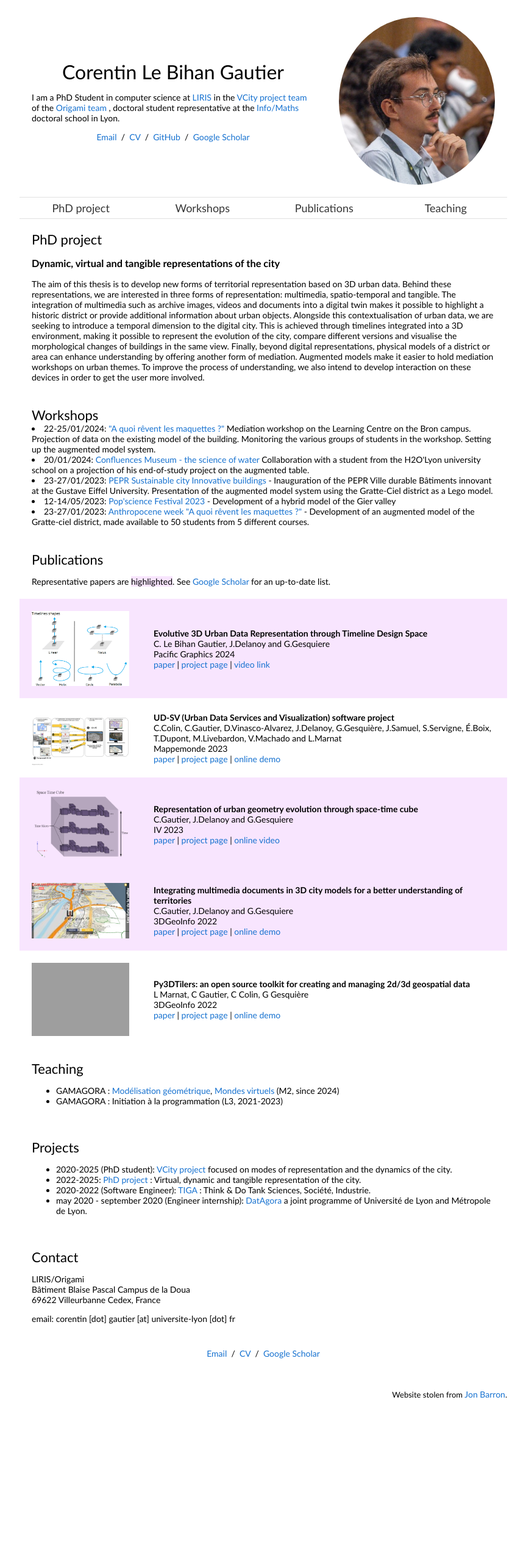
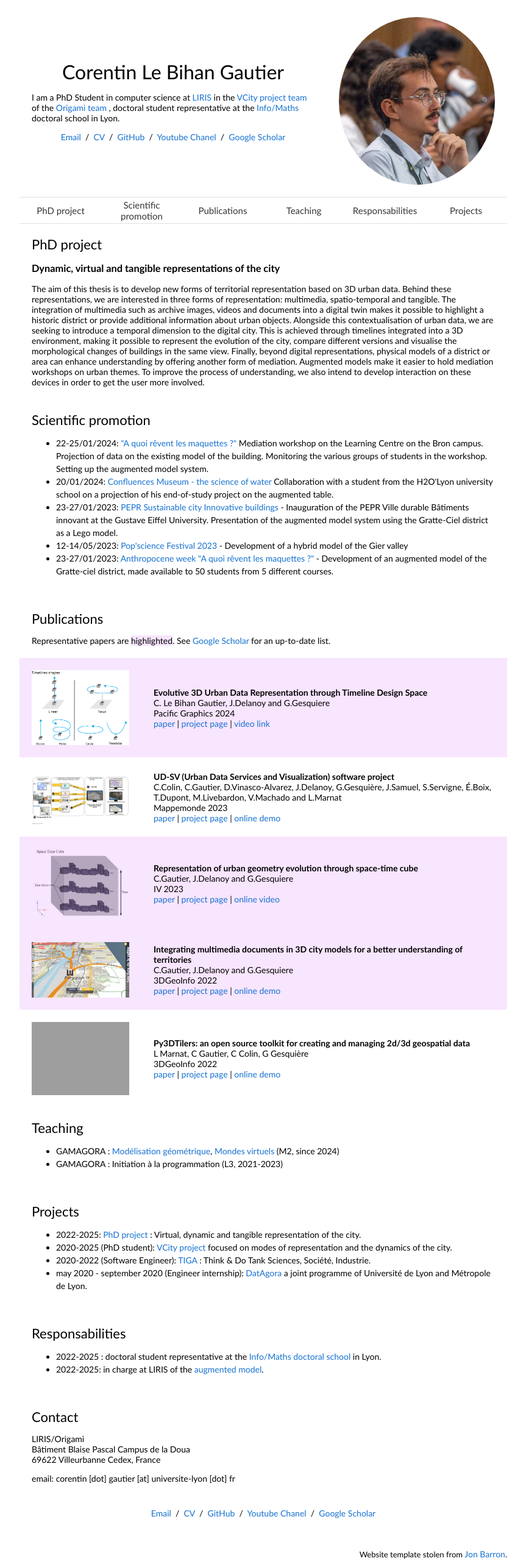
Before and after one commit to CorentinGaut/CorentinGaut.github.io, a plain HTML site: page index.html in a window 1280 px wide. Shown: the whole page at 61% size, without its empty margins (208-1071 px from the left). Before the commit the page ends 2303 px from the top, so only its background shows below. Drawn offline with Linux system fonts and the light colour scheme; grey boxes are pictures that could not be loaded.

Commit message:
Update website

```diff
--- a/assets/css/stylesheet.css
+++ b/assets/css/stylesheet.css
@@ -181,7 +181,7 @@ table.toc  {
     }
 
 th.toc {
-  width: 25%;
+  width: 15%;
   height: 30px;
   }
 a.toc:hover {
@@ -191,5 +191,9 @@ a.toc:hover {
 a.toc {
   color: #363636;
   font-weight: normal;
-  font-size: 18px;
+  font-size: 15px;
 }
+
+ul > li {
+  line-height: 1.5;
+}
--- a/index.html
+++ b/index.html
@@ -38,6 +38,7 @@
                     <a href="mailto:corentin.gautier@universite-lyon.fr">Email</a> &nbsp;/&nbsp;
                     <a href="./assets/pdf/Cv.pdf" target="_blank">CV</a> &nbsp;/&nbsp;
                     <a href="https://github.com/CorentinGaut" target="_blank">GitHub</a> &nbsp;/&nbsp;
+                    <a href="https://www.youtube.com/@corentingautier3330" target="_blank">Youtube Chanel</a> &nbsp;/&nbsp;
                     <a href="https://scholar.google.com/citations?user=kM7E7DUAAAAJ&hl=fr&authuser=1">Google Scholar</a>
                 </p>
             </td>
@@ -50,9 +51,11 @@
             <tbody><tr class="toc">
                 <!--            <td style="padding:20px;width:100%;vertical-align:middle">-->
                 <th class="toc"><a class="toc" href="#phd">PhD project</a></th>
-                <th class="toc"><a class="toc" href="#students">Workshops</a></th>
+                <th class="toc"><a class="toc" href="#students">Scientific promotion</a></th>
                 <th class="toc"><a class="toc" href="#pub">Publications</a></th>
                 <th class="toc"><a class="toc" href="#teaching">Teaching</a></th>
+                <th class="toc"><a class="toc" href="#projects">Responsabilities</a></th>
+                <th class="toc"><a class="toc" href="#projects">Projects</a></th>
                 <!-- <th class="toc"><a class="toc" href="#opinions">Opinions</a></th> -->
                 <!--            </td>-->
             </tr>
@@ -75,7 +78,8 @@
         <tr>
             <td style="padding:20px;width:100%;vertical-align:middle">
                 <a class="anchor-point" id="students"></a>
-                <heading>Workshops</heading>
+                <heading>Scientific promotion</heading>
+                <ul>
                     </li><li> 22-25/01/2024: <a href="https://github.com/VCityTeam/VCity/blob/master/Projects/Phd_Corentin_Gautier/Projets/Maquette/RetoursMaquette.md#retours-maquette-tangible" target="_blank">"A quoi rêvent les maquettes ?"</a> Mediation workshop on the Learning Centre on the Bron campus. Projection of data on the existing model of the building. Monitoring the various groups of students in the workshop. Setting up the augmented model system.
 
                     </li><li> 20/01/2024: <a href="https://www.museedesconfluences.fr/fr/agenda/la-science-de-leau" target="_blank">Confluences Museum - the science of water</a> Collaboration with a student from the H2O'Lyon university school on a projection of his end-of-study project on the augmented table.
@@ -198,24 +202,32 @@
         <table width="100%" align="center" border="0" cellspacing="0" cellpadding="20"><tbody>
         <tr>
             <td>
+                <a class="anchor-point" id="projects"></a>
                 <heading>Projects</heading>
                 <p>
                    </p><ul>
+                    </li><li> 2022-2025: <a href="https://projet.liris.cnrs.fr/vcity/" target="_blank">PhD project</a> : Virtual, dynamic and tangible representation of the city.
                     </li><li> 2020-2025 (PhD student): <a href="https://projet.liris.cnrs.fr/vcity/" target="_blank">VCity project</a> focused on modes of representation and the dynamics of the city.
-                    </li><li> 2022-2025: <a href="https://projet.liris.cnrs.fr/vcity/" target="_blank">PhD project</a> : Virtual, dynamic and tangible representation of the city.
 					</li><li> 2020-2022 (Software Engineer): <a href="https://www.tank-ssi.org" target="_blank">TIGA</a> : Think & Do Tank Sciences, Société, Industrie.
                     <li> may 2020 - september 2020 (Engineer internship): <a href="https://projet.liris.cnrs.fr/vcity/DatAgora/" target="_blank"> DatAgora </a> a joint programme of Université de Lyon and Métropole de Lyon.
-                    <!-- </li><li> 2018-2021: CIFRE PhD with Camille Couprie at Facebook AI Research
-                    </li><li> 2018-2022: <a href="https://enherit.enpc.fr/" target="_blank"> ANR JCJC EnHerit project </a> on enhancing heritage image databases
-                    </li><li> 2019-2022: CIFRE PhD with Patrick Perez and Renaud Marlet at Valeo AI
-                    </li><li> 2021-2025: <a href="https://vhs.hypotheses.org/" target="_blank">ANR VHS project </a> on historical scientific illustrations
-                    </li><li> 2022-2026: <a href="https://eida.hypotheses.org/" target="_blank">ANR EIDA project</a> on historical astronomical diagrams
-                    </li><li> 2023-2028: <a href="https://erc-discover.github.io/">ERC starting grant DISCOVER </a> on visual structures discovery -->
-<!--                    <li> <a href="" target="_blank"></a>-->
                 </li></ul>
             </td>
         </tr>
         </tbody></table>
+
+        <table width="100%" align="center" border="0" cellspacing="0" cellpadding="20"><tbody>
+            <tr>
+                <td>
+                    <a class="anchor-point" id="projects"></a>
+                    <heading>Responsabilities</heading>
+                    <p>
+                       </p><ul>
+                        </li><li> 2022-2025 : doctoral student representative at the <a href="http://edinfomaths.universite-lyon.fr/" target="_blank">Info/Maths doctoral school</a> in Lyon.
+                        </li><li> 2022-2025: in charge at LIRIS of the <a href="https://projet.liris.cnrs.fr/vcity/research/tangible_interface/" target="_blank">augmented model</a>.
+                        </li></ul>
+                </td>
+            </tr>
+            </tbody></table>
 
         <table width="100%" align="center" border="0" cellspacing="0" cellpadding="20"><tbody>
         <tr>
@@ -238,6 +250,8 @@
                 <p style="text-align:center">
                     <a href="mailto:corentin.gautier@universite-lyon.fr">Email</a> &nbsp;/&nbsp;
                     <a href="./assets/pdf/Cv.pdf" target="_blank">CV</a> &nbsp;/&nbsp;
+                    <a href="https://github.com/CorentinGaut" target="_blank">GitHub</a> &nbsp;/&nbsp;
+                    <a href="https://www.youtube.com/@corentingautier3330" target="_blank">Youtube Chanel</a> &nbsp;/&nbsp;
                     <a href="https://scholar.google.com/citations?user=kM7E7DUAAAAJ&hl=fr&authuser=1">Google Scholar</a>
                 </p>
             </td>
@@ -249,7 +263,7 @@
             <td style="padding:0px">
                 <br>
                 <p style="text-align:right;font-size:small;">
-                    Website stolen from  <a href="https://jonbarron.info/">Jon Barron</a>.
+                    Website template stolen from  <a href="https://jonbarron.info/">Jon Barron</a>.
                 </p>
             </td>
         </tr>
```
